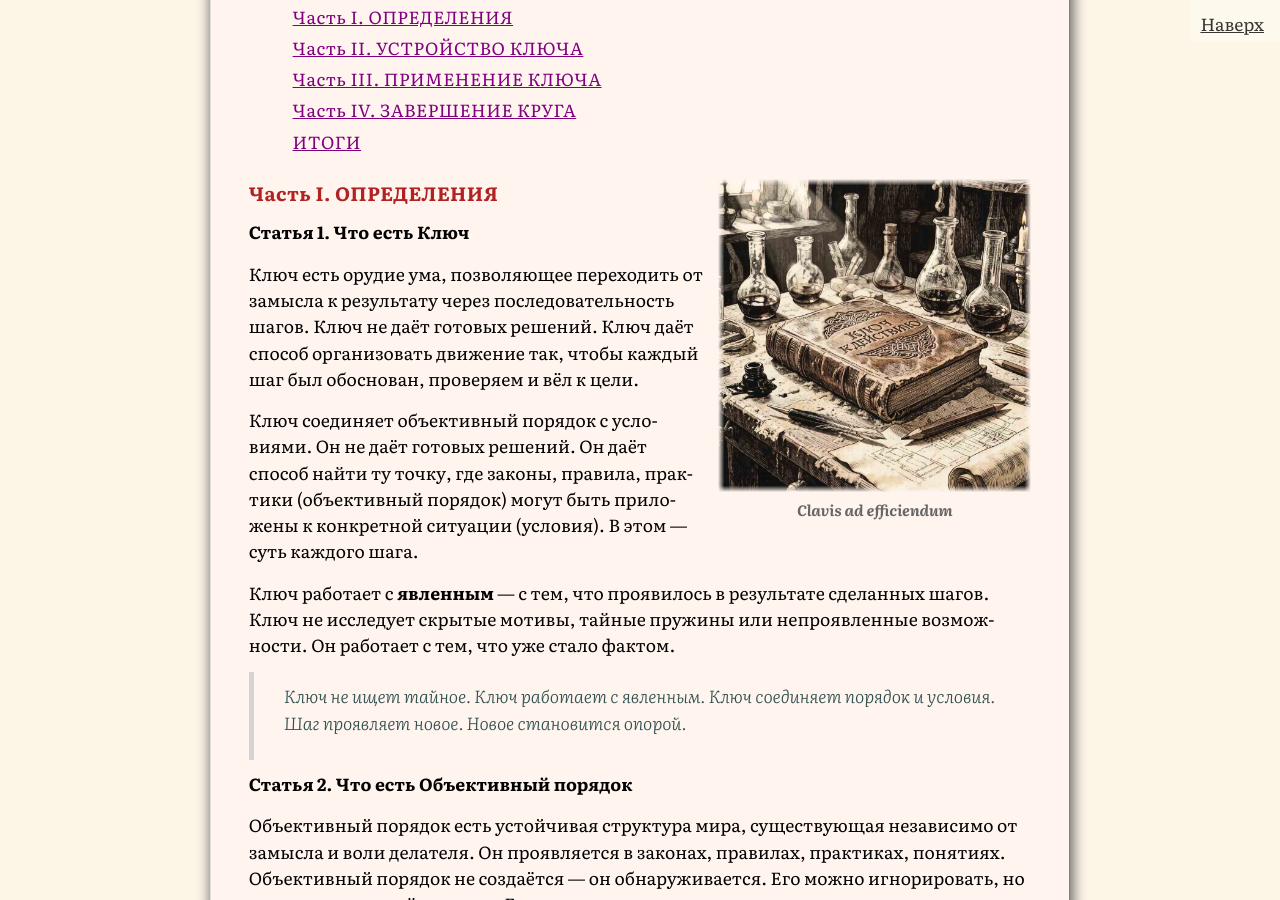
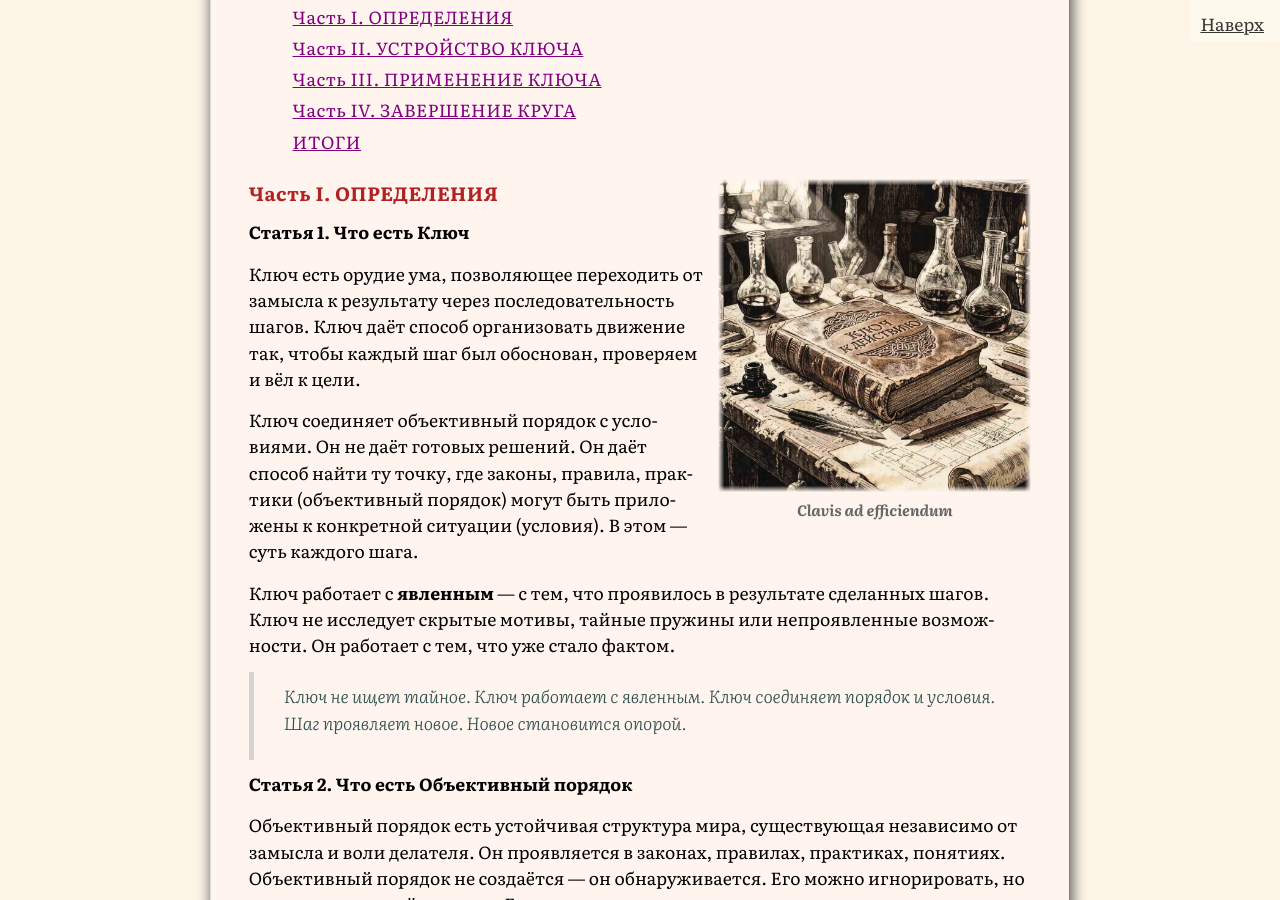
Before and after one commit to SergSi/land-use-art, a Jekyll site: the page built from _posts/2026-06-24-key.md, in a window 1280 px wide and 900 px high, scrolled down 641 px. Built offline with Jekyll 4.4.1, drawn with Linux system fonts in a browser that asks for light colours; some web fonts are replaced.

Commit message:
Update 2026-06-24-key.md

```diff
--- a/_posts/2026-06-24-key.md
+++ b/_posts/2026-06-24-key.md
@@ -13,7 +13,7 @@ class: analitika
 
 **Статья 1. Что есть Ключ**
 
-Ключ есть орудие ума, позволяющее переходить от замысла к результату через последовательность шагов. Ключ не даёт готовых решений. Ключ даёт способ организовать движение так, чтобы каждый шаг был обоснован, проверяем и вёл к цели.
+Ключ есть орудие ума, позволяющее переходить от замысла к результату через последовательность шагов. Ключ даёт способ организовать движение так, чтобы каждый шаг был обоснован, проверяем и вёл к цели.
 
 Ключ соединяет объективный порядок с условиями. Он не даёт готовых решений. Он даёт способ найти ту точку, где законы, правила, практики (объективный порядок) могут быть приложены к конкретной ситуации (условия). В этом — суть каждого шага.
 
```
